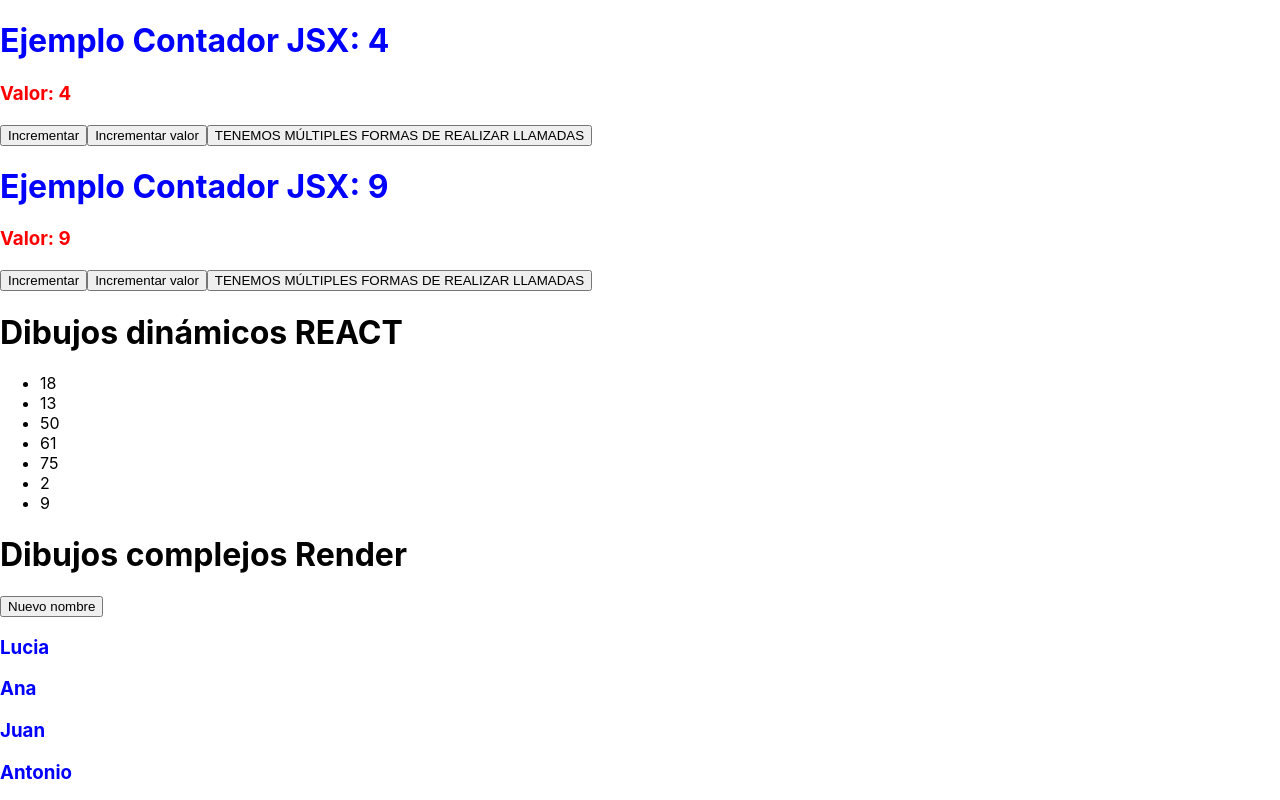
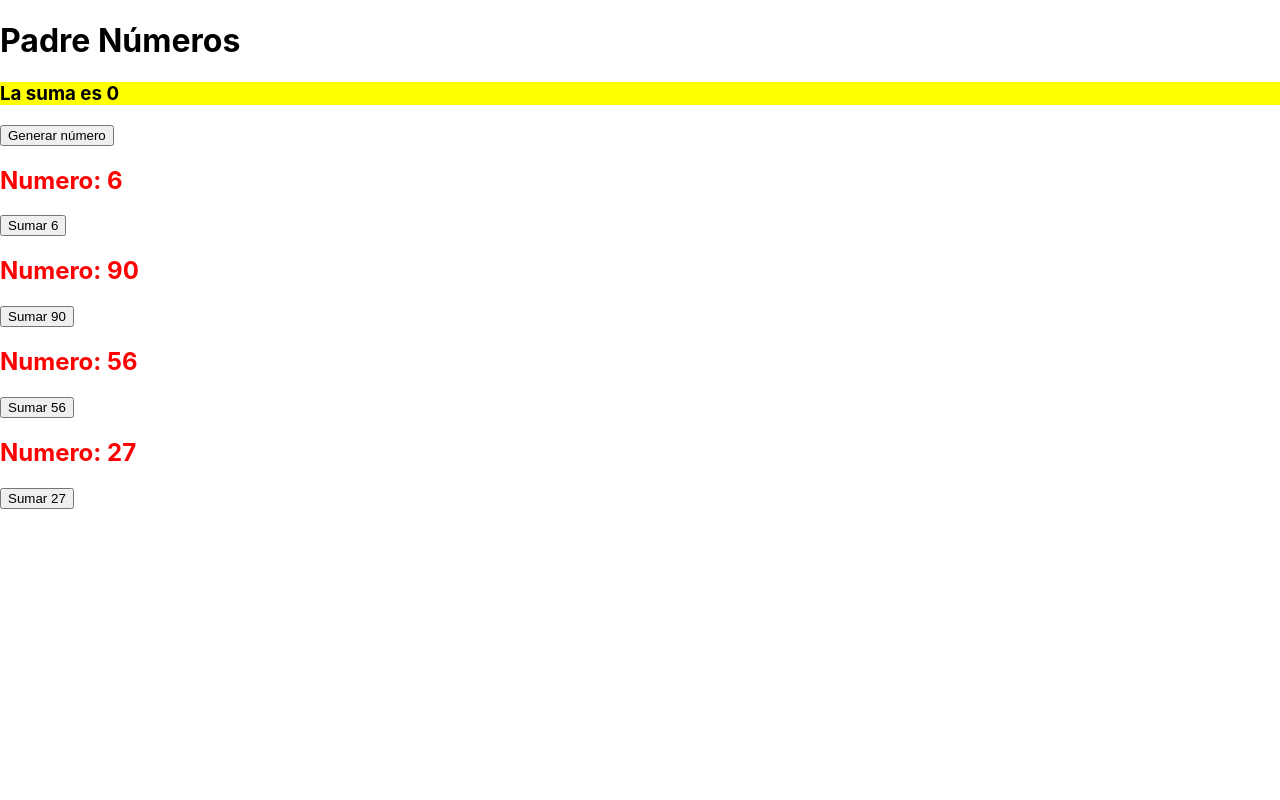
Before and after one commit to Jorgerdzz/reactclases, a React (Create React App) app: page / in a window 1280 px wide. Shown: the top 800 px of the page. Built offline with nearby package versions, Linux system fonts and the light colour scheme.

Commit message:
ejercicio Padre-Hijo Numeros finalizado

```diff
--- /dev/null
+++ b/src/components/HijoNumero.js
@@ -0,0 +1,20 @@
+import { Component } from "react";
+
+class HijoNumero extends Component {
+
+    enviarSuma = () => {
+        this.props.suma(this.props.numero)
+    }
+
+    render () {
+        return(
+            <div>
+                <h2 style={{color: "red"}}>Numero: {this.props.numero}</h2>
+                <button onClick={this.enviarSuma}>Sumar {this.props.numero}</button>
+            </div>
+        )
+    }
+
+}
+
+export default HijoNumero;
--- /dev/null
+++ b/src/components/PadreNumeros.js
@@ -0,0 +1,45 @@
+import { Component } from "react";
+import HijoNumero from "./HijoNumero";
+
+
+class PadreNumeros extends Component {
+
+    numeros = [6, 90, 56, 27]
+
+    state = {
+        suma: 0,
+        numeros: this.numeros
+    }
+
+    sumaNumeros = (numero) => {
+        let sumaNumeros = this.state.suma + numero;
+        this.setState({
+            suma: sumaNumeros
+        })
+    }
+
+    generarNumAleatorio = () => {
+        let num = Math.floor(Math.random()*100);
+        this.setState({
+            numeros: [...this.state.numeros, num]
+        })
+    }
+
+    render () {
+        return(
+            <div>
+                <h1>Padre Números</h1>
+                <h3 style={{backgroundColor: "yellow"}}>La suma es {this.state.suma}</h3>
+                <button onClick={this.generarNumAleatorio}>Generar número</button>
+                {
+                    this.state.numeros.map((numero, index) => {
+                        return(<HijoNumero key={index} numero={numero} suma={this.sumaNumeros}/>)
+                    })
+                }
+            </div>
+        )
+    }
+
+}
+
+export default PadreNumeros;
--- a/src/index.js
+++ b/src/index.js
@@ -7,15 +7,17 @@ import Contador from './components/Contador';
 import DibujosComplejos from './components/DibujosComplejos';
 import DibujosComplejosRender from './components/DibujosComplejosRender';
 import PadreDeportes from './components/PadreDeportes';
+import PadreNumeros from './components/PadreNumeros';
 
 const root = ReactDOM.createRoot(document.getElementById('root'));
 root.render(
   <React.StrictMode>
-    <Contador inicio="4"/>
+    {/* <Contador inicio="4"/>
     <Contador inicio="9"/>
     <DibujosComplejos />
     <DibujosComplejosRender />
-    <PadreDeportes />
+    <PadreDeportes /> */}
+    <PadreNumeros />
   </React.StrictMode>
 );
 
```
